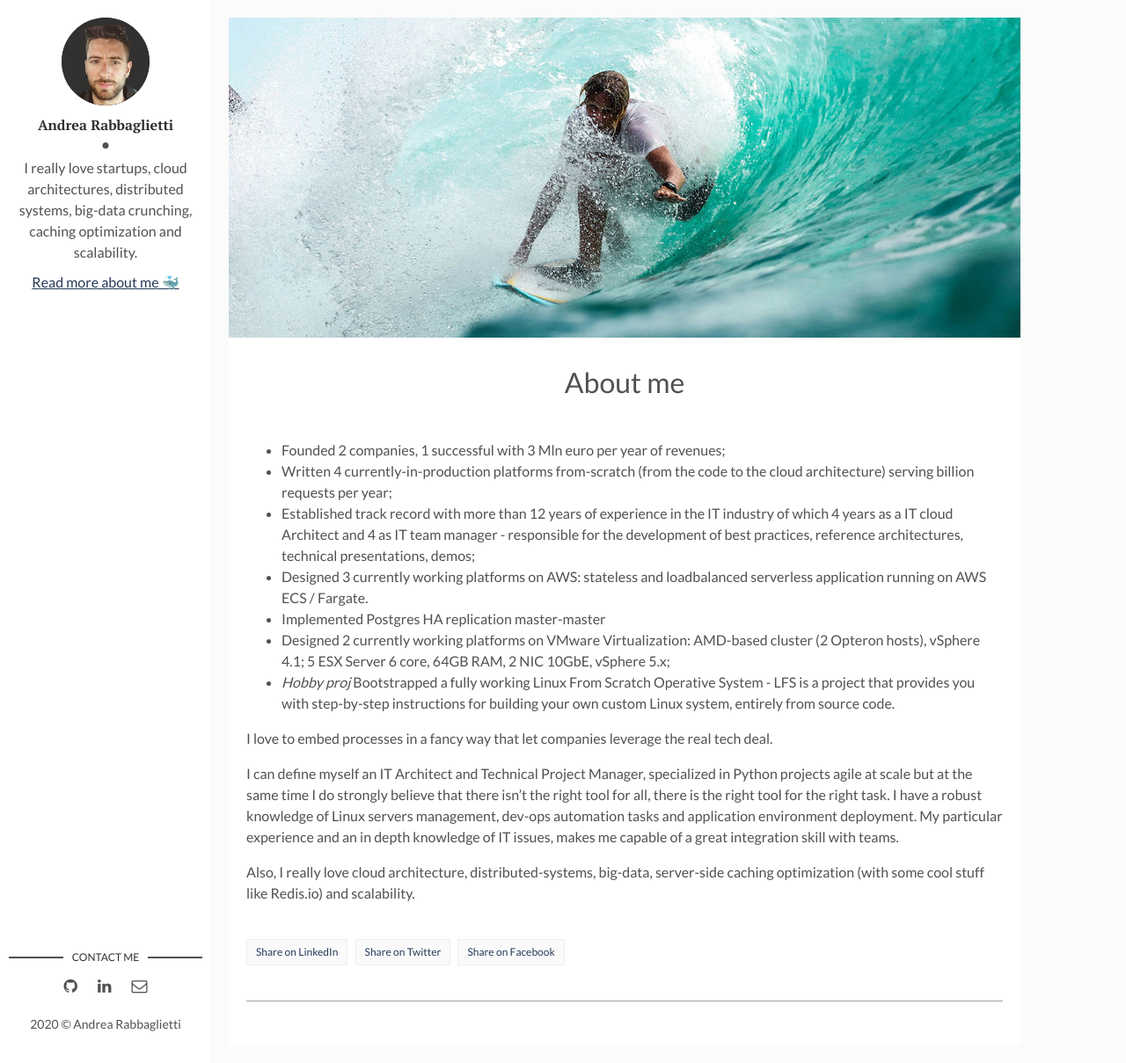
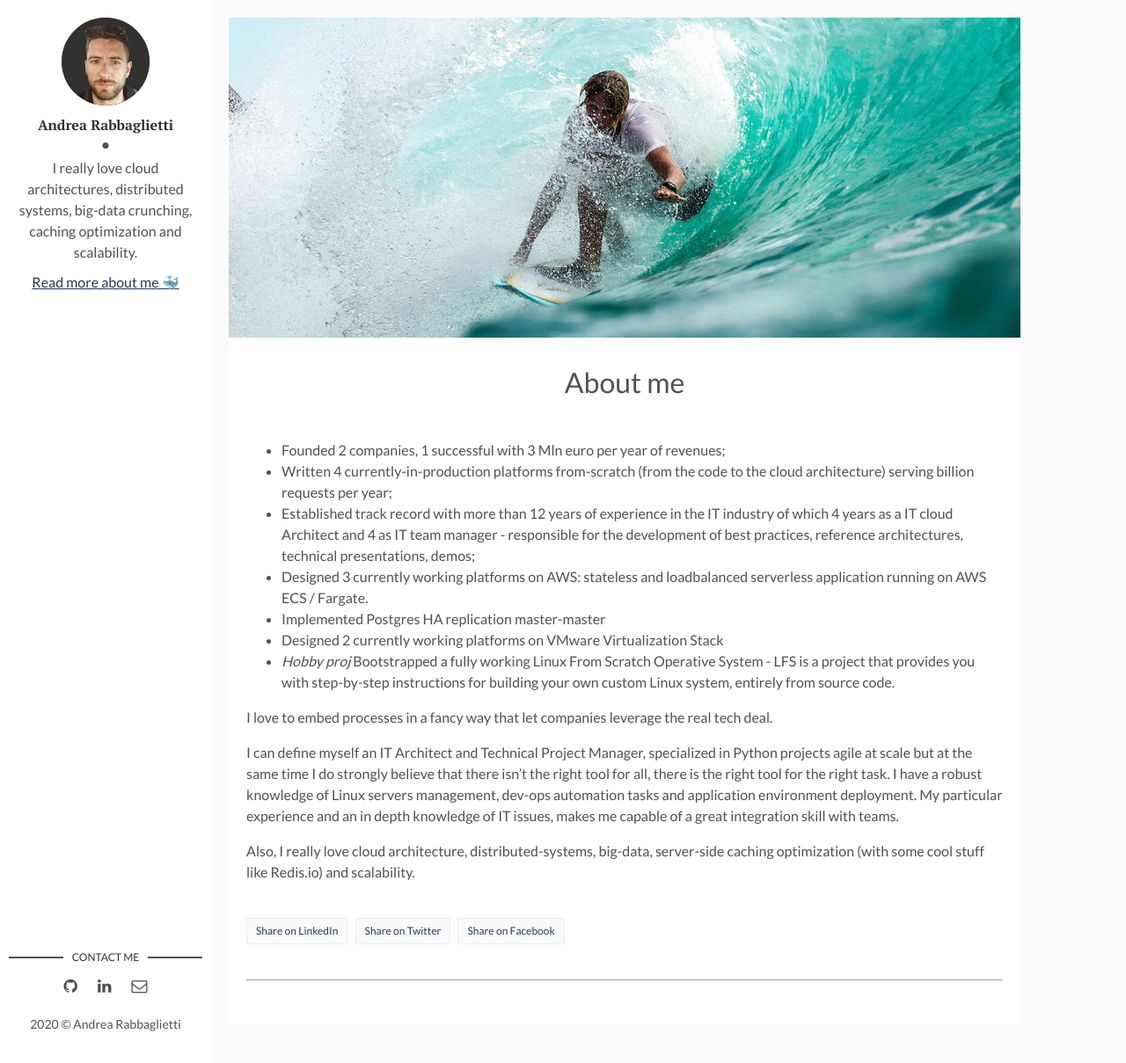
Before and after one commit to rabbagliettiandrea/rabbagliettiandrea.github.io, a Jekyll site: the page built from about.md, in a window 1280 px wide and 1209 px high. Shown: the whole window at 88% size. Built offline with Jekyll 4.4.1, drawn with Linux system fonts in a browser that asks for light colours.

```diff
--- a/_config.yml
+++ b/_config.yml
@@ -1,8 +1,8 @@
-title: Hello, world! I'm Andrea Rabbaglietti
+title: Andrea Rabbaglietti's Blog
 description: >
   Articles and cool stuff about personal projects, scalability, cloud architectures, and distributed system
 url: "https://rabbagliettiandrea.github.io"
-exclude: [".idea"]
+exclude: []
 permalink: /:title/
 
 # Author Settings
@@ -10,7 +10,7 @@ author: Andrea Rabbaglietti
 author-img: andrea-rabbaglietti.jpg
 author-img-meta: andrea-rabbaglietti-bw.jpg
 about-author: >
-  I really love startups, cloud architectures, distributed systems,
+  I really love cloud architectures, distributed systems,
   big-data crunching, caching optimization and scalability.
 social-github: rabbagliettiandrea
 social-linkedin: andrearabbaglietti
@@ -24,5 +24,5 @@ plugins:
   - jemoji
 
 # Pagination Settings
-paginate: 8
+paginate: 100
 paginate_path: "/page/:num"
--- a/about.md
+++ b/about.md
@@ -10,7 +10,7 @@ img: i-rest.jpg
 * Established track record with more than 12 years of experience in the IT industry of which 4 years as a IT cloud Architect and 4 as IT team manager - responsible for the development of best practices, reference architectures, technical presentations, demos;
 * Designed 3 currently working platforms on AWS: stateless and loadbalanced serverless application running on AWS ECS / Fargate.
 * Implemented Postgres HA replication master-master
-* Designed 2 currently working platforms on VMware Virtualization: AMD-based cluster (2 Opteron hosts), vSphere 4.1; 5 ESX Server 6 core, 64GB RAM, 2 NIC 10GbE, vSphere 5.x;
+* Designed 2 currently working platforms on VMware Virtualization Stack
 * _Hobby proj_ Bootstrapped a fully working Linux From Scratch Operative System - LFS is a project that provides you with step-by-step instructions for building your own custom Linux system, entirely from source code.
 
 I love to embed processes in a fancy way that let companies leverage the real tech deal.
```
Also changed, not shown: _posts/2020-12-07-tracing-end-to-end-requests-in-distributed-architecture.md (+2 -0 lines), _posts/2020-12-08-strategy-to-detect-performance-issues-and-regressions-during-the-development-release-cycle-of-a-software-component.md (added, +22 -0 lines), assets/img/regression.jpg (added).
